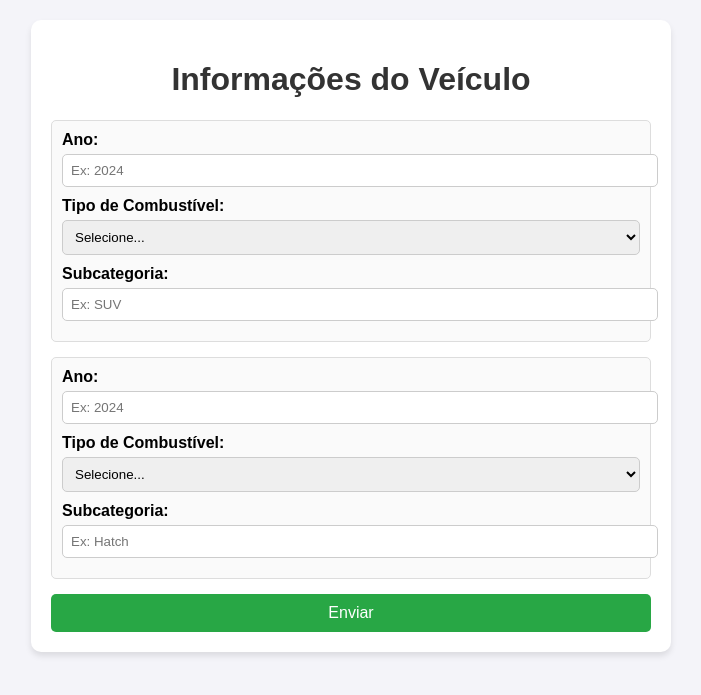
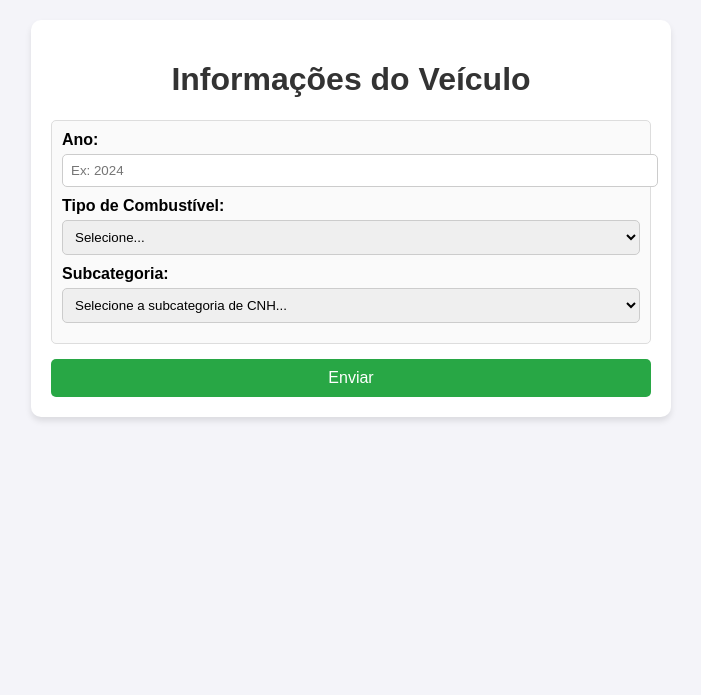
Before and after one commit to oQuintino/VeicInventory, a Flask app: page / in a window 1280 px wide. Shown: the top 695 px of the page, without its empty margins (289-990 px from the left). Run offline with Flask 3, Linux system fonts and the light colour scheme; parts of the project's set-up code (start-up, migrations or seed data) failed here and were passed over.

Commit message:
changed the subcategory input to be multiple options

```diff
--- a/web_server/templates/index.html
+++ b/web_server/templates/index.html
@@ -29,25 +29,14 @@
         </select>
 
         <label for="subcategory">Subcategoria:</label>
-        <input type="text" name="subcategory[]" placeholder="Ex: SUV" required>
-      </div>
-
-      <div class="vehicle">
-        <label for="year">Ano:</label>
-        <input type="number" name="year[]" placeholder="Ex: 2024" required>
-
-        <label for="fuel">Tipo de Combustível:</label>
-        <select name="fuel[]" required>
-          <option value="">Selecione...</option>
-          <option value="Gasolina">Gasolina</option>
-          <option value="Álcool">Álcool</option>
-          <option value="Diesel">Diesel</option>
-          <option value="Elétrico">Elétrico</option>
-          <option value="Flex">Flex</option>
+        <select name="subcategory[]" required>
+          <option value="">Selecione a subcategoria de CNH...</option>
+          <option value="A">A - Motos, motonetas e triciclos</option>
+          <option value="B">B - Carros de passeio, utilitário/SUV, minivan, picape</option>
+          <option value="C">C - Caminhões, caminhonetes, vans de carga</option>
+          <option value="D">D - Ônibus, microônibus, vans de passageiros</option>
+          <option value="E">E - Veículos pesados</option>
         </select>
-
-        <label for="subcategory">Subcategoria:</label>
-        <input type="text" name="subcategory[]" placeholder="Ex: Hatch" required>
       </div>
 
       <button type="submit" class="btn" style="background-color: #28a745; margin-top: 10px;">Enviar</button>
```
